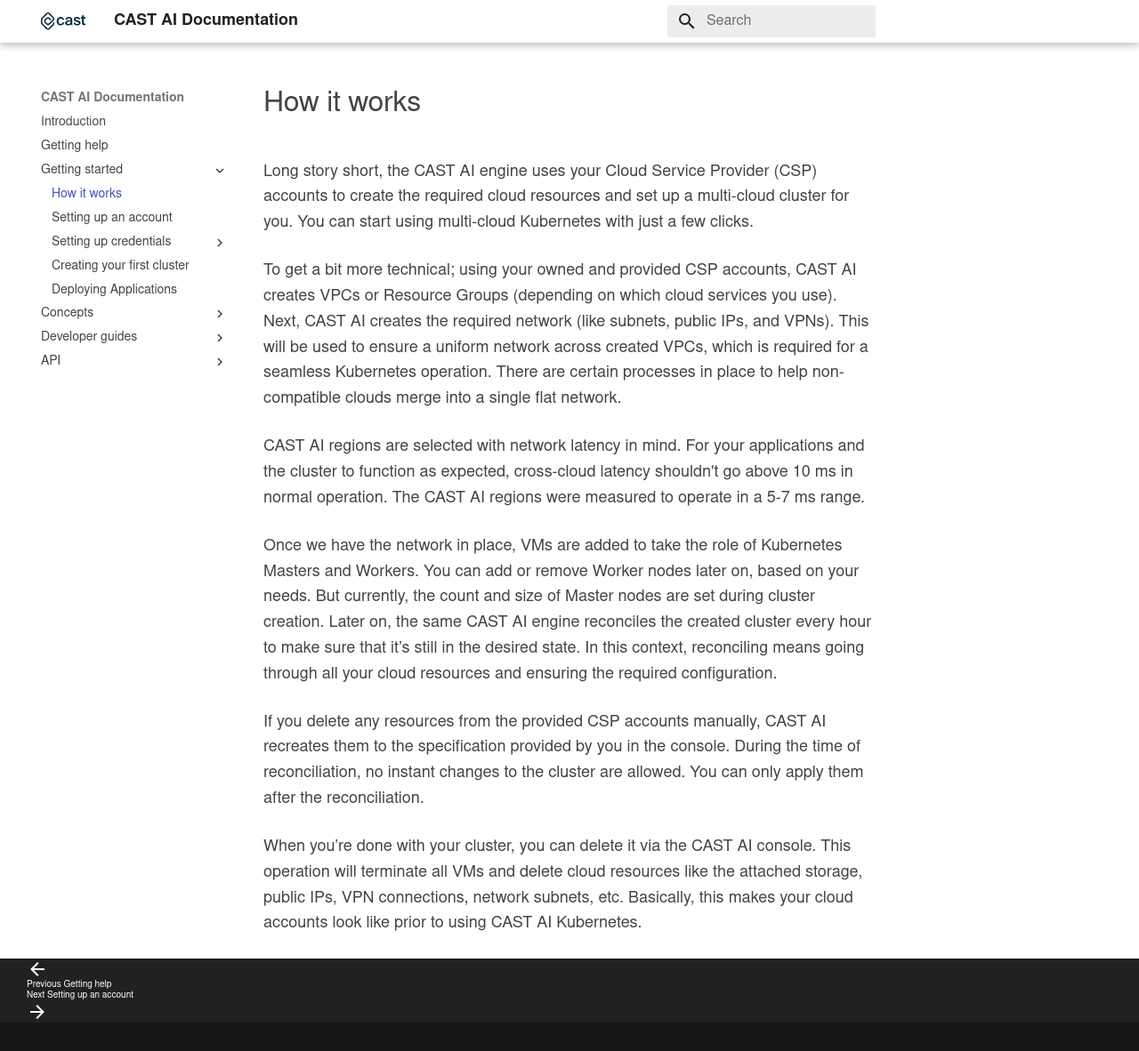
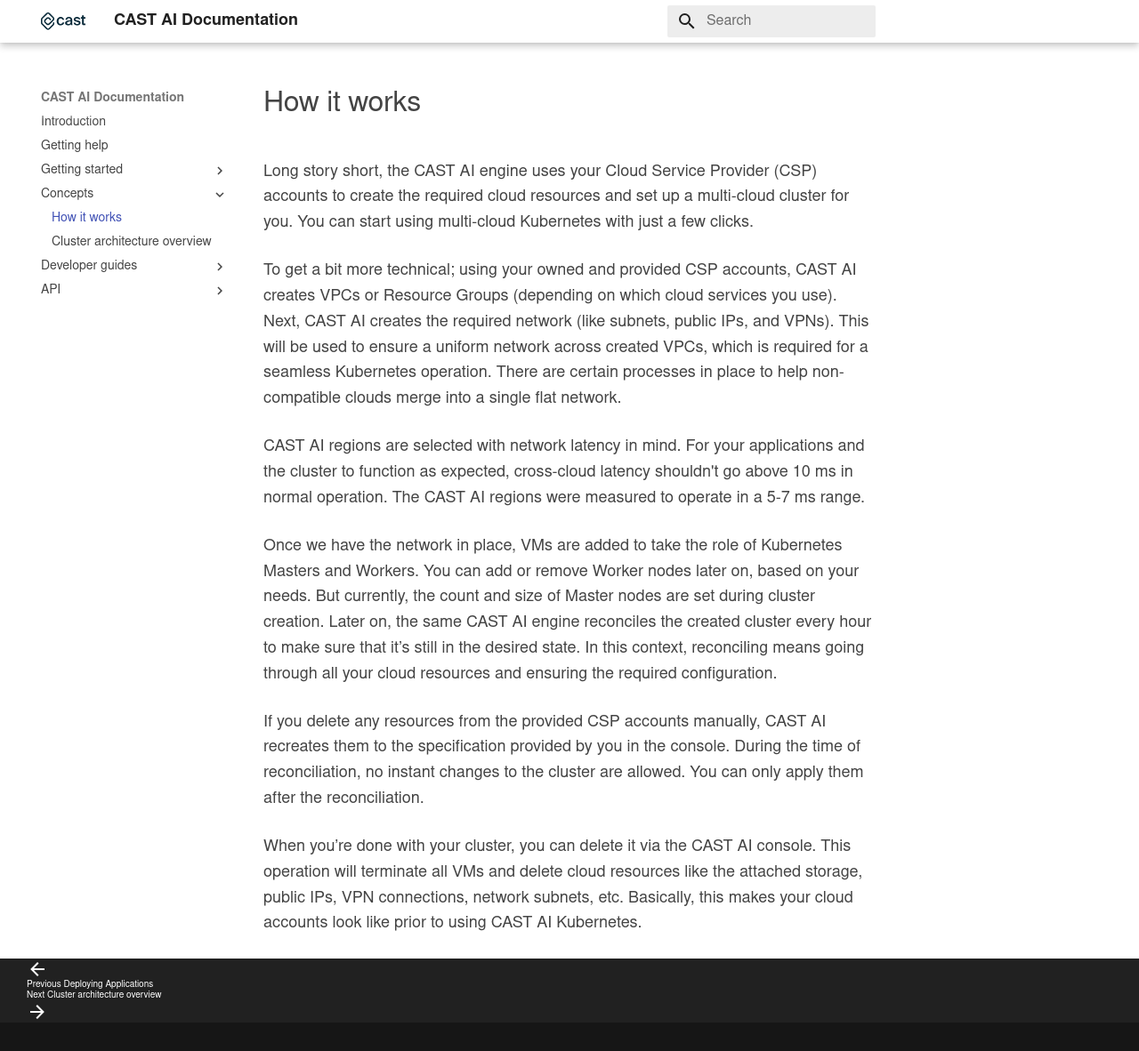
Before and after one commit to castai/docs, an MkDocs documentation site: the page built from docs/concepts/how-it-works.md, in a window 1280 px wide and 1182 px high. Shown: the whole window at 89% size. Built offline with MkDocs 1.6.1 and Material for MkDocs 9.7.7, drawn with Linux system fonts in a browser that asks for light colours; some web fonts are replaced; part of the change alters nothing that is shown.

```diff
--- a/mkdocs.yml
+++ b/mkdocs.yml
@@ -62,7 +62,6 @@ nav:
   - 'Introduction': index.md
   - 'Getting help': getting-help.md
   - 'Getting started':
-      - getting-started/how-it-works.md
       - getting-started/setting-up-account.md
       - 'Setting up credentials':
           - getting-started/configuring-gcp-credentials.md
@@ -72,6 +71,7 @@ nav:
       - getting-started/creating-your-first-cluster.md
       - getting-started/deploying-applications.md
   - 'Concepts':
+      - concepts/how-it-works.md
       - concepts/architecture-overview.md
   - 'Developer guides':
       - guides/pod-pinning.md
```
Also changed, not shown: docs/concepts/how-it-works.md (renamed from docs/getting-started/how-it-works.md).
